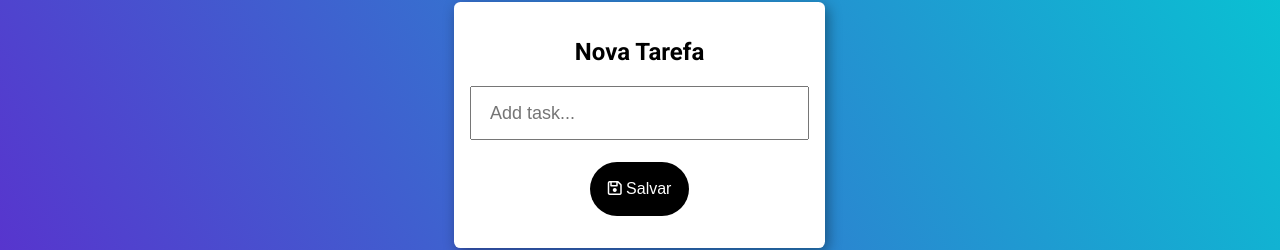
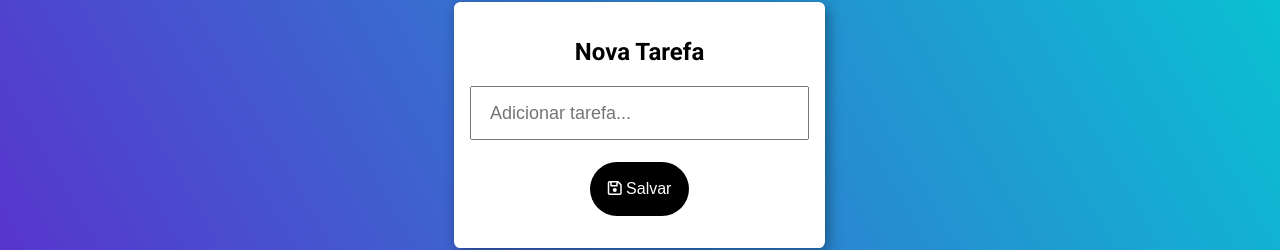
Before and after one commit to Newton-Duarte/angular-todo, an Angular app: page / in a window 1280 px wide. Both pictures are taken after a click on the button "Nova Tarefa". Shown: the part 316-566 px from the top of the page. Built offline with nearby package versions, Linux system fonts and the light colour scheme.

Commit message:
fix: add task input placeholder

```diff
--- a/src/app/app.component.html
+++ b/src/app/app.component.html
@@ -9,7 +9,7 @@
         <input
           type="text"
           name="todo"
-          placeholder="Add task..."
+          placeholder="Adicionar tarefa..."
           minlength="3"
           maxlength="60"
           formControlName="title"
```
